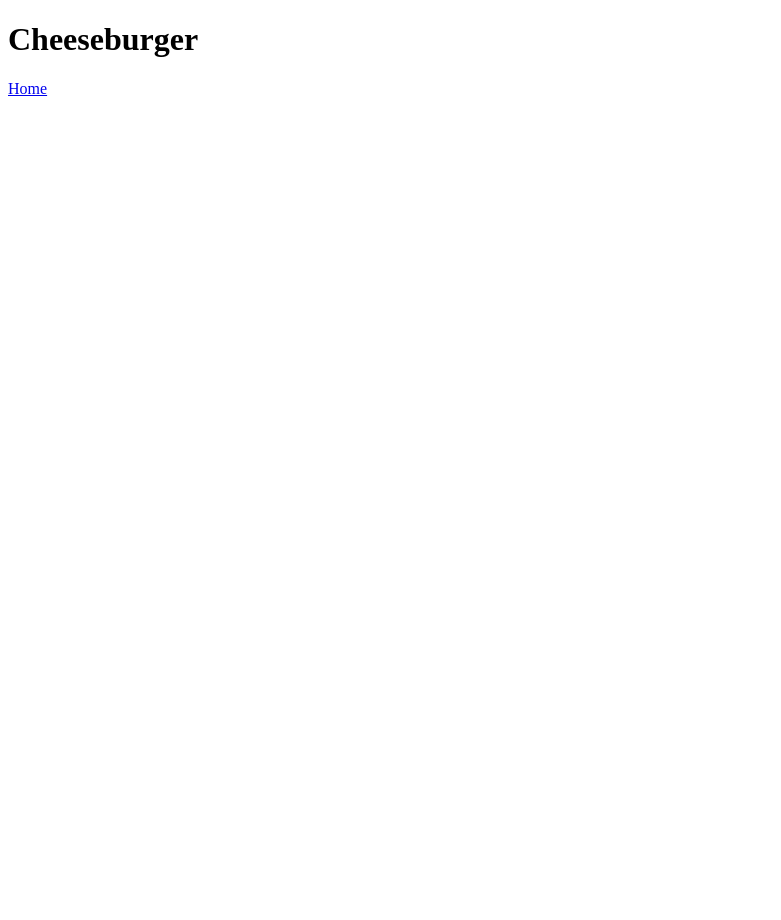
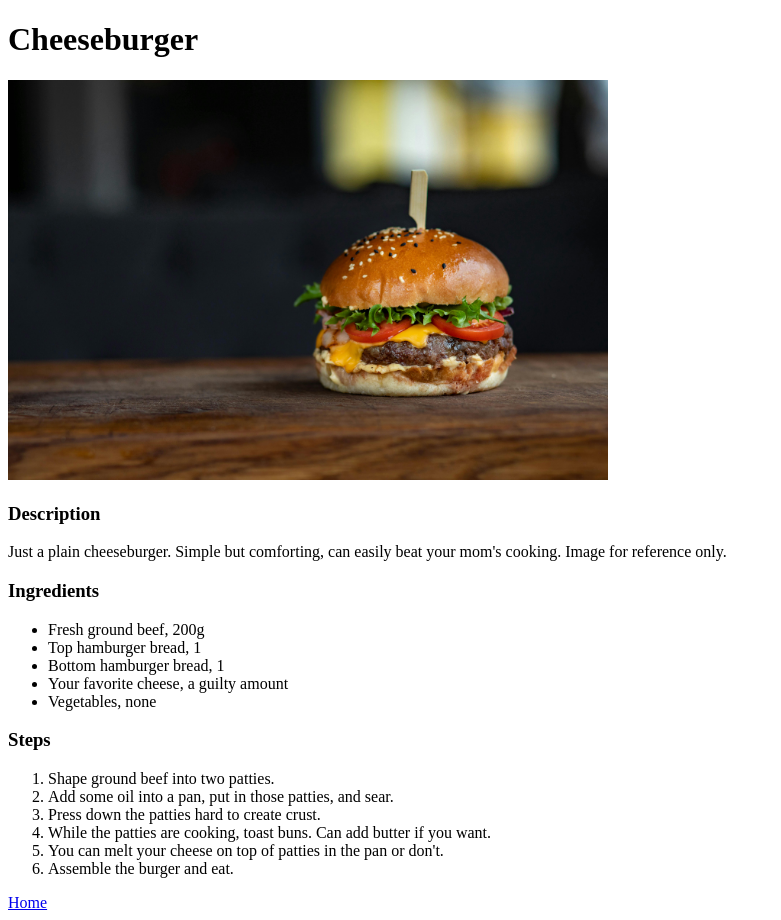
Before and after one commit to jlk-zhou/odin-recipes, a plain HTML site: page recipes/cheeseburger.html in a window 1280 px wide. Shown: the whole page, without its empty margins (0-781 px from the left). Before the commit the page ends 800 px from the top, so only its background shows below. Drawn offline with Linux system fonts and the light colour scheme.

Commit message:
Add cheeseburger recipe page

```diff
--- a/recipes/cheeseburger.html
+++ b/recipes/cheeseburger.html
@@ -7,6 +7,30 @@
 </head>
 <body>
     <h1>Cheeseburger</h1>
+    <img src="../img/cheeseburger.jpg" alt="A yummy cheeseburger" width="600">
+    <br>
+    <h3>Description</h3>
+    <p>
+        Just a plain cheeseburger. Simple but comforting, can easily
+        beat your mom's cooking. Image for reference only.
+    </p>
+    <h3>Ingredients</h3>
+    <ul>
+        <li>Fresh ground beef, 200g</li>
+        <li>Top hamburger bread, 1 </li>
+        <li>Bottom hamburger bread, 1</li>
+        <li>Your favorite cheese, a guilty amount</li>
+        <li>Vegetables, none</li>
+    </ul>
+    <h3>Steps</h3>
+    <ol>
+        <li>Shape ground beef into two patties. </li>
+        <li>Add some oil into a pan, put in those patties, and sear. </li>
+        <li>Press down the patties hard to create crust. </li>
+        <li>While the patties are cooking, toast buns. Can add butter if you want. </li>
+        <li>You can melt your cheese on top of patties in the pan or don't. </li>
+        <li>Assemble the burger and eat. </li>
+    </ol>
     <a href="../index.html">Home</a>
 </body>
 </html>
```
Also changed, not shown: img/cheeseburger.jpg (added).
